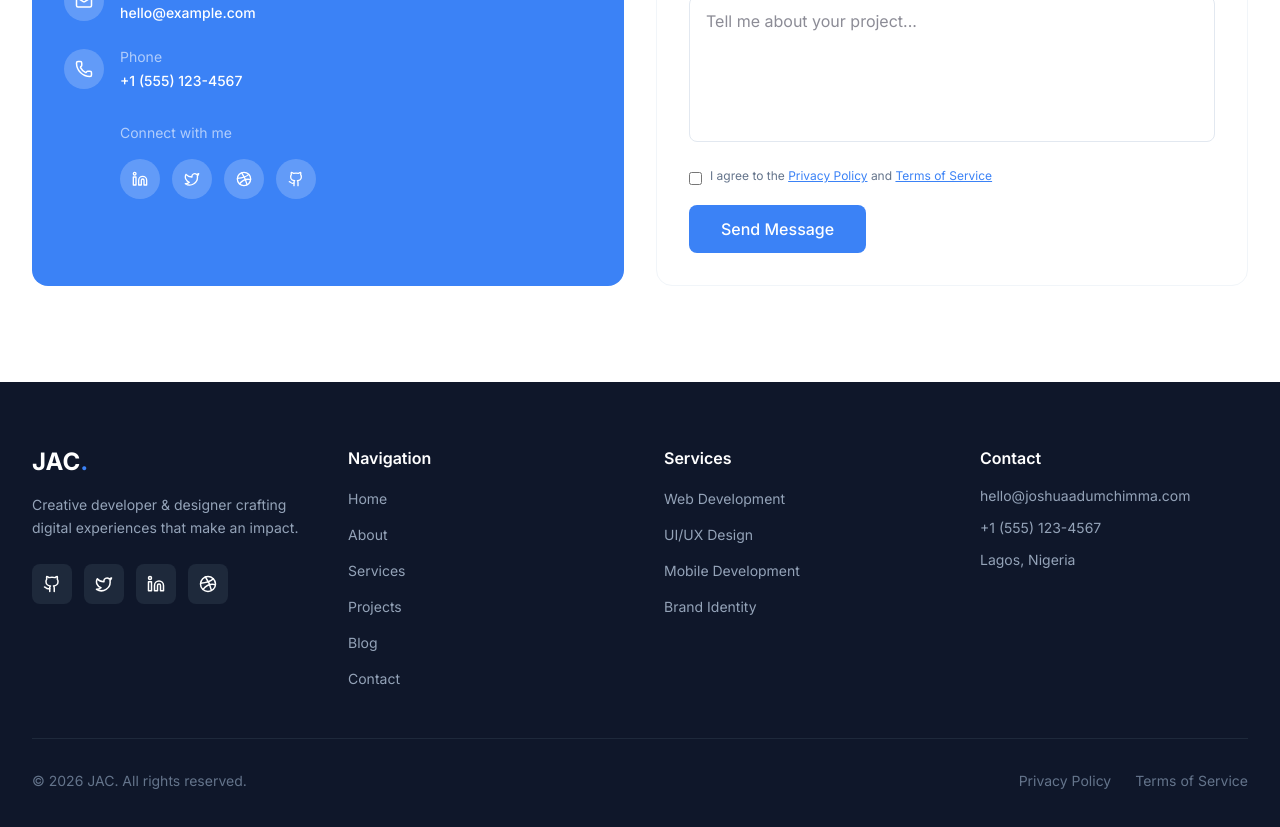
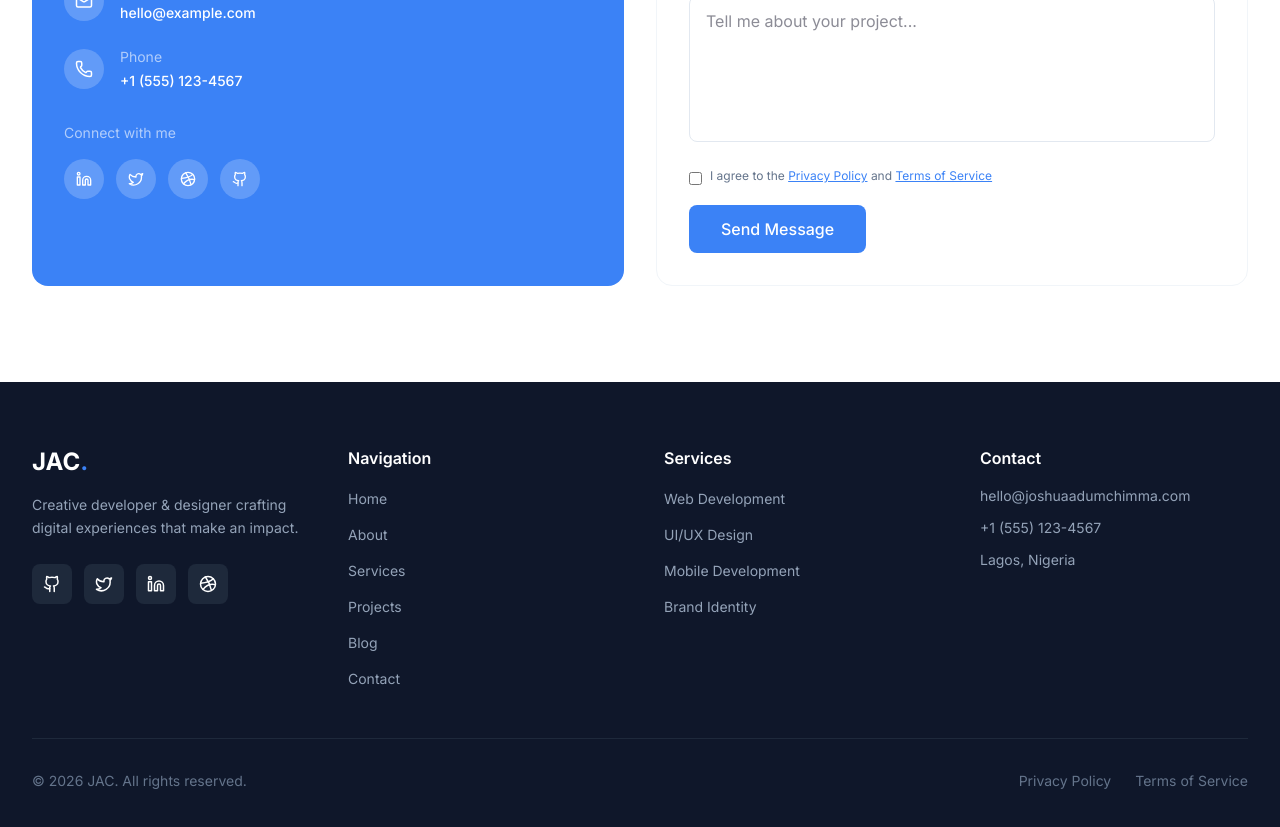
Before and after one commit to Joshua024/jac-portfolio, a Next.js app: page / in a window 1280 px wide. Shown: the part 6480-7307 px from the top of the page. Built offline with nearby package versions, Linux system fonts and the light colour scheme; no server answers; the database is empty.

Commit message:
Align Connect with me to start at icon position

```diff
--- a/src/components/Contact.tsx
+++ b/src/components/Contact.tsx
@@ -58,7 +58,7 @@ export default function Contact() {
                   </div>
                 </div>
               </div>
-              <div className="mt-8 ml-14">
+              <div className="mt-8">
                 <p className="text-sm text-white/60 mb-4">Connect with me</p>
                 <div className="flex items-center gap-3">
                   <a href="#" className="w-10 h-10 bg-white/20 rounded-full flex items-center justify-center hover:bg-white/30 transition-colors">
```
